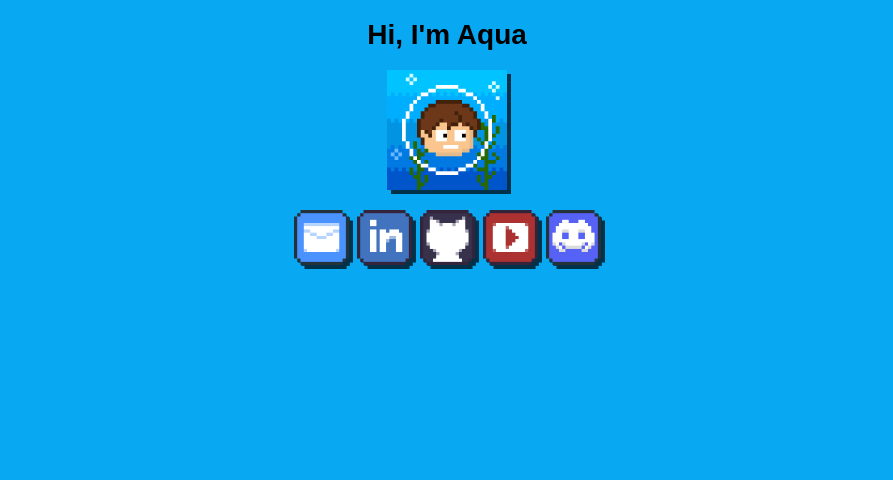
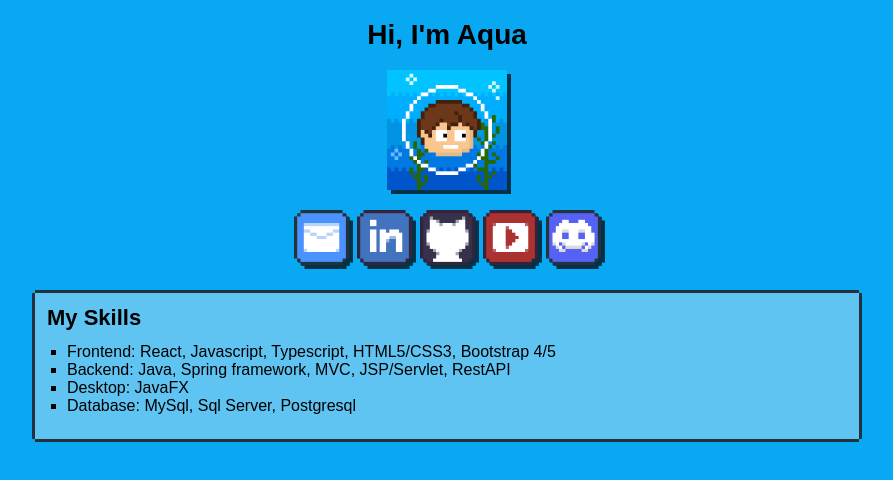
Before and after one commit to aquapaka/aquapaka.github.io, a Svelte app: page / in a window 1280 px wide. Shown: the top 480 px of the page, without its empty margins (193-1086 px from the left). Built offline with nearby package versions, Linux system fonts and the light colour scheme; a web font is replaced by a local one.

Commit message:
Add Information section

```diff
--- a/src/App.svelte
+++ b/src/App.svelte
@@ -1,16 +1,18 @@
 <script lang="ts">
   import Avatar from "./lib/components/Avatar.svelte";
   import SocialMediaLinks from "./lib/components/SocialMediaLinks.svelte";
+  import InformationSection from "./lib/components/InformationSection.svelte";
 
   let secretTheme = false;
-  $: background = secretTheme ? "#ffc207" : "#08a8f3";
+  let isLoading = false;
+  $: backgroundColor = secretTheme ? "#ffc207" : "#08a8f3";
 </script>
 
-<main style:background>
+<main style:background={backgroundColor}>
   <!--  <LoadingScreen isLoading={loading}/>-->
   <Avatar bind:secretTheme={secretTheme}/>
   <SocialMediaLinks/>
-  <!--  <InformationBox header="My Skills" texts={skills} isLoading={loading} secretTheme={secretTheme}/>-->
+  <InformationSection {isLoading} {secretTheme}/>
   <!--  <ProjectBox projects={projects} isLoading={loading} secretTheme={secretTheme}/>-->
 </main>
 
--- /dev/null
+++ b/src/lib/components/InformationSection.svelte
@@ -0,0 +1,55 @@
+<script lang="ts">
+  import { slide } from "svelte/transition";
+
+  const skills = [
+    "Frontend: React, Javascript, Typescript, HTML5/CSS3, Bootstrap 4/5",
+    "Backend: Java, Spring framework, MVC, JSP/Servlet, RestAPI",
+    "Desktop: JavaFX",
+    "Database: MySql, Sql Server, Postgresql"
+  ];
+
+  export let isLoading;
+  export let secretTheme;
+  $: backgroundColor = secretTheme ? "#fcda96" : "#60c4f2";
+</script>
+
+{#if !isLoading}
+  <div style:background={backgroundColor} transition:slide="{{delay: 250, duration: 500}}">
+    <h2>My Skills</h2>
+    <ul>
+      {#each skills as skill}
+        <li>{skill}</li>
+      {/each}
+    </ul>
+  </div>
+{/if}
+
+<style>
+    div {
+        background: var(--backgroundColor);
+        max-width: 800px;
+        margin: 24px auto;
+        padding: 12px;
+        -webkit-box-shadow: 0 3px #23313f, 0px -3px #23313f, 3px 0px #23313f, -3px 0px #23313f;
+        box-shadow: 0 3px #23313f, 0px -3px #23313f, 3px 0px #23313f, -3px 0px #23313f;
+    }
+
+    ul {
+        padding: 0 0 0 20px;
+        margin: 12px 0;
+    }
+
+    li {
+        list-style: square;
+    }
+
+    h2 {
+        margin: 0;
+    }
+
+    @media screen and (max-width: 512px) {
+        div {
+            padding: 6px;
+        }
+    }
+</style>
```
